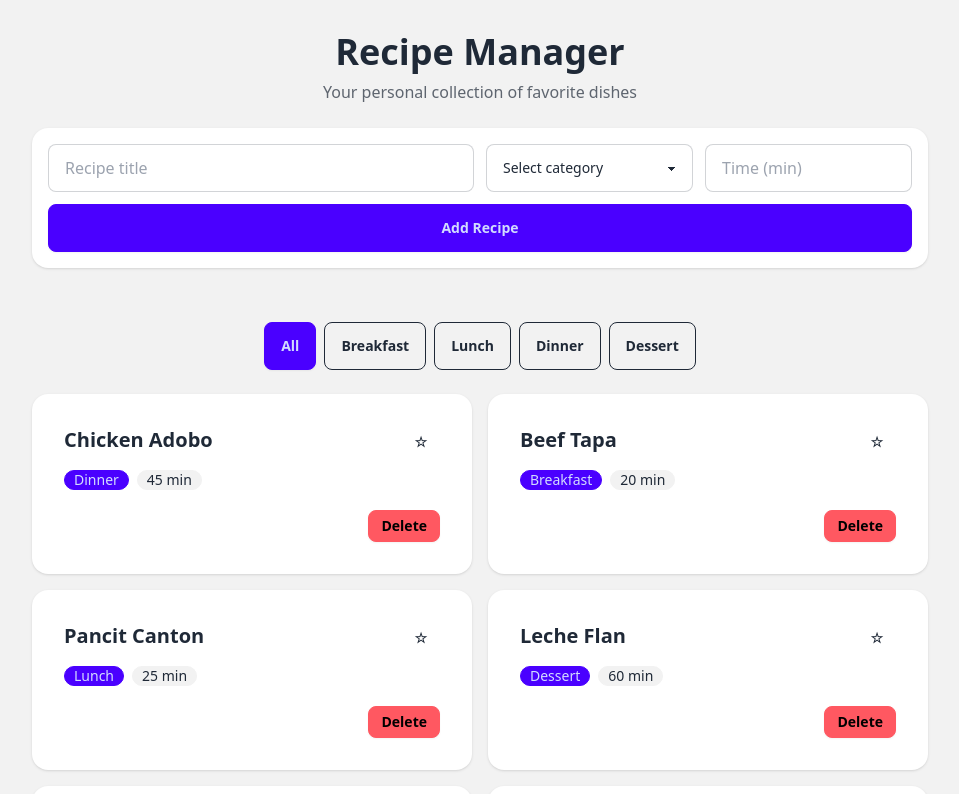
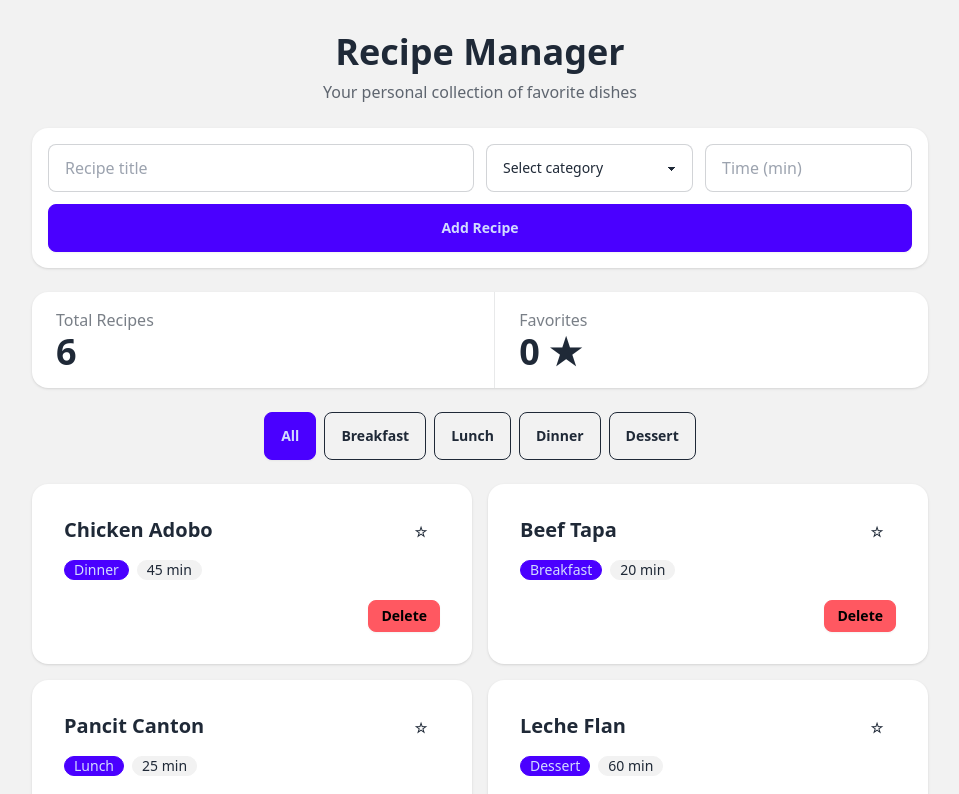
Before and after one commit to JeffKaneki/recipe-manager, a React (Vite) app: page / in a window 1280 px wide. Shown: the top 794 px of the page, without its empty margins (160-1119 px from the left). Built offline with nearby package versions, Linux system fonts and the light colour scheme.

Commit message:
Finished the SummaryBar.jsx

```diff
--- a/src/components/SummaryBar.jsx
+++ b/src/components/SummaryBar.jsx
@@ -5,6 +5,15 @@
           - First: title "Total Recipes", value {total}
           - Second: title "Favorites", value {favorites} ★
       */}
+      <div className="stat">
+        <div className="stat-title">Total Recipes</div>
+        <div className="stat-value">{total}</div>
+      </div>
+
+      <div className="stat">
+        <div className="stat-title">Favorites</div>
+        <div className="stat-value">{favorites} ★</div>
+      </div>
     </div>
   );
 }
```
